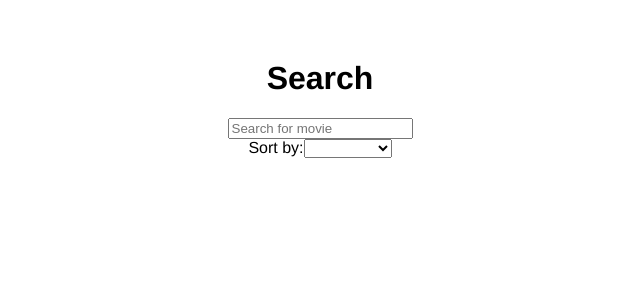
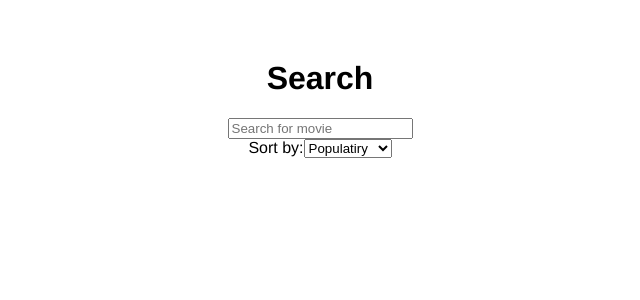
Before and after one commit to bmikolajczak/movieDB-Vue, a Vue app: page / in a window 1280 px wide. Shown: the top 300 px of the page, without its empty margins (320-960 px from the left). Built offline with nearby package versions, Linux system fonts and the light colour scheme.

Commit message:
outsourcing sorting function to an outside method

```diff
--- a/src/components/Search.vue
+++ b/src/components/Search.vue
@@ -4,7 +4,7 @@
       <input type="text" v-model="query" @keyup="getResult(query)" placeholder="Search for movie">
       <br>
       <label for="sort">Sort by:</label>
-      <select name="sort" v-model="sortOption">
+      <select name="sort" v-model="sortOption" @change="sortResults()">
           <option value="alpha">Title</option>
           <option value="popular">Populatiry</option>
           <option value="vote_count">Vote Count</option>
@@ -36,7 +36,7 @@ export default {
             query: '',
             results: '',
             movieGenre: '',
-            sortOption:'',
+            sortOption:'popular',
             currentMovie:{},
         }
     },
@@ -49,31 +49,36 @@ export default {
             axios.get(`https://api.themoviedb.org/3/search/movie?api_key=6dcc216133b93aa7fd311eb61b2980ac&query=${query}`)
             .then(response => {
                 this.results = response.data.results;
-                if(this.sortOption=='alpha')
-                {
-                    //alphapetical sort
-                    this.results.sort((a,b)=>{
-                        let aTitle= a.title.toLowerCase();
-                        let bTitle= b.title.toLowerCase();
-                        if(aTitle < bTitle) {
-                            return -1;
-                        }
-                        if(aTitle > bTitle) {
-                            return 1;
-                        }
-                        return 0;
-                    })
-                }
-                if(this.sortOption=='popular'){
-                    // sort by popularity
-                    this.results.sort((a,b)=> b.popularity-a.popularity);
-                }
-                if(this.sortOption=='vote_count'){
-                    // sort by vote count
-                    this.results.sort((a,b)=>{
-                        b.vote_count-a.vote_count;
-                    });
-                }
+
+                // results sorting
+                this.sortResults();
+                // if(this.sortOption=='alpha')
+                // {
+                //     //alphapetical sort
+                //     this.results.sort((a,b)=>{
+                //         let aTitle= a.title.toLowerCase();
+                //         let bTitle= b.title.toLowerCase();
+                //         if(aTitle < bTitle) {
+                //             return -1;
+                //         }
+                //         if(aTitle > bTitle) {
+                //             return 1;
+                //         }
+                //         return 0;
+                //     })
+                // }
+                // if(this.sortOption=='popular')
+                // {
+                //     // sort by popularity
+                //     this.results.sort((a,b)=> b.popularity-a.popularity);
+                // }
+                // if(this.sortOption=='vote_count')
+                // {
+                //     // sort by vote count
+                //     this.results.sort((a,b)=>{
+                //         b.vote_count-a.vote_count;
+                //     });
+                // }
 
                 });
             console.log(this.results);
@@ -92,7 +97,38 @@ export default {
 
             this.$store.commit('toggleDetail');
         },
+        sortResults(){
 
+            if(this.sortOption=='alpha')
+                {
+                    //alphapetical sort
+                    this.results.sort((a,b)=>{
+                        let aTitle= a.title.toLowerCase();
+                        let bTitle= b.title.toLowerCase();
+                        if(aTitle < bTitle) {
+                            return -1;
+                        }
+                        if(aTitle > bTitle) {
+                            return 1;
+                        }
+                        return 0;
+                    })
+                }
+
+                if(this.sortOption=='popular')
+                {
+                    // sort by popularity
+                    this.results.sort((a,b)=> b.popularity-a.popularity);
+                }
+
+                if(this.sortOption=='vote_count')
+                {
+                    // sort by vote count
+                    this.results.sort((a,b)=>{
+                        b.vote_count-a.vote_count;
+                    });
+                }
+        },
 
     }
 }
```
